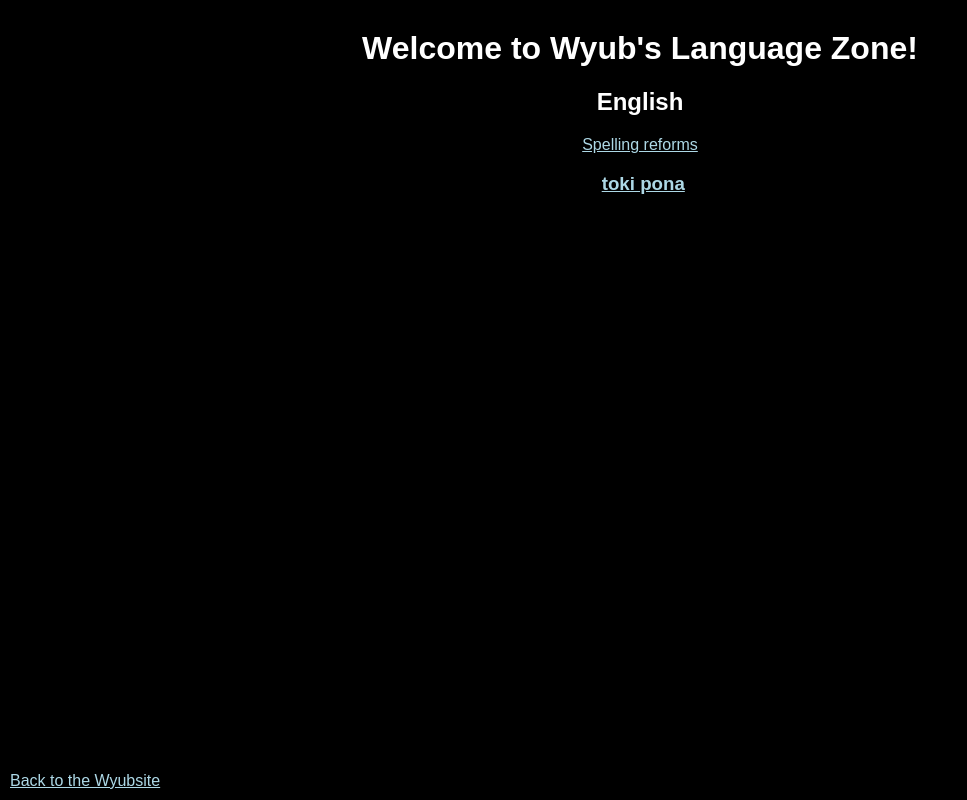
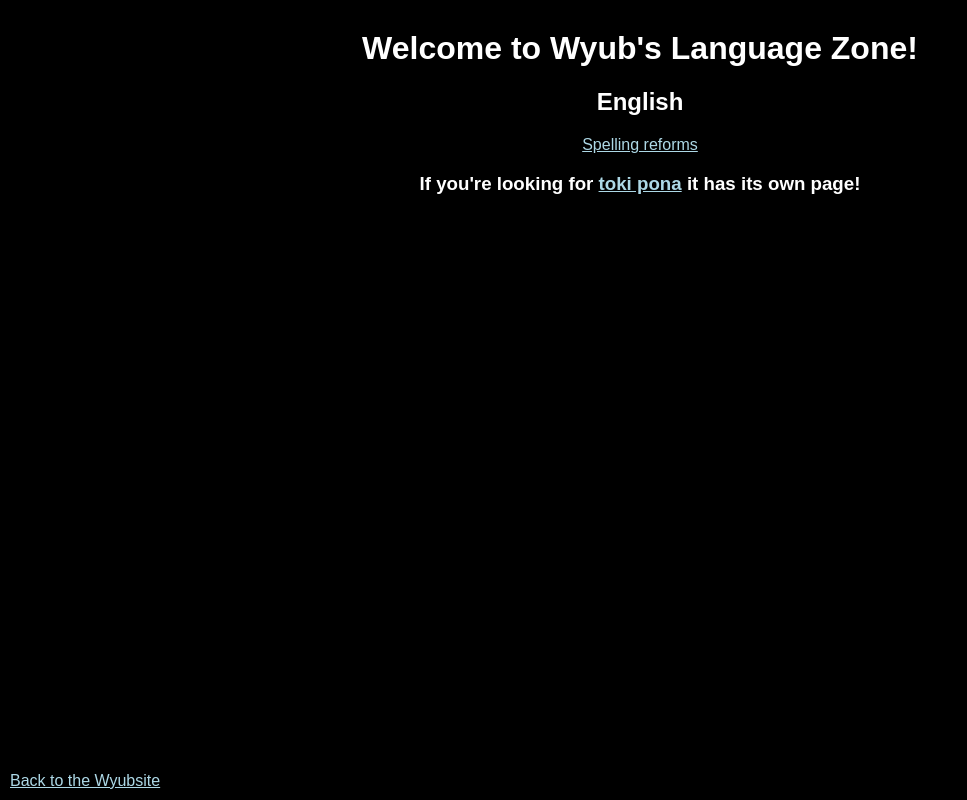
Before and after one commit to grottrup/linja-sike-site, a plain HTML site: page lang.html in a window 1280 px wide. Shown: the whole page, without its empty margins (0-967 px from the left). Drawn offline with Linux system fonts and the light colour scheme.

Commit message:
Update lang.html

```diff
--- a/lang.html
+++ b/lang.html
@@ -4,7 +4,7 @@
     <title>Wyub's Language Zone</title>
     <style>
       body {background-color: black;text-align: center; font-family: Arial, sans-serif; text-align: center}
-      h1,h2,p {color: white}
+      h1,h2,h3,p {color: white}
       a    {color: lightblue; text-align: center}
     </style>
   </head>
@@ -14,7 +14,7 @@
     <h1> Welcome to Wyub's Language Zone! </h1>
     <h2> English </h2>
     <a href="lang/spellingreform"> Spelling reforms </a>
-    <h3> If you're looking for <a href="https://wyub.github.io/tokipona.html">toki pona</a> it has its own page</h3>
+    <h3> If you're looking for <a href="https://wyub.github.io/tokipona.html">toki pona</a> it has its own page!</h3>
     <a href="https://wyub.github.io" style="position:fixed; bottom:10px; left:10px">Back to the Wyubsite</a>
   </div>
 </body>
```
